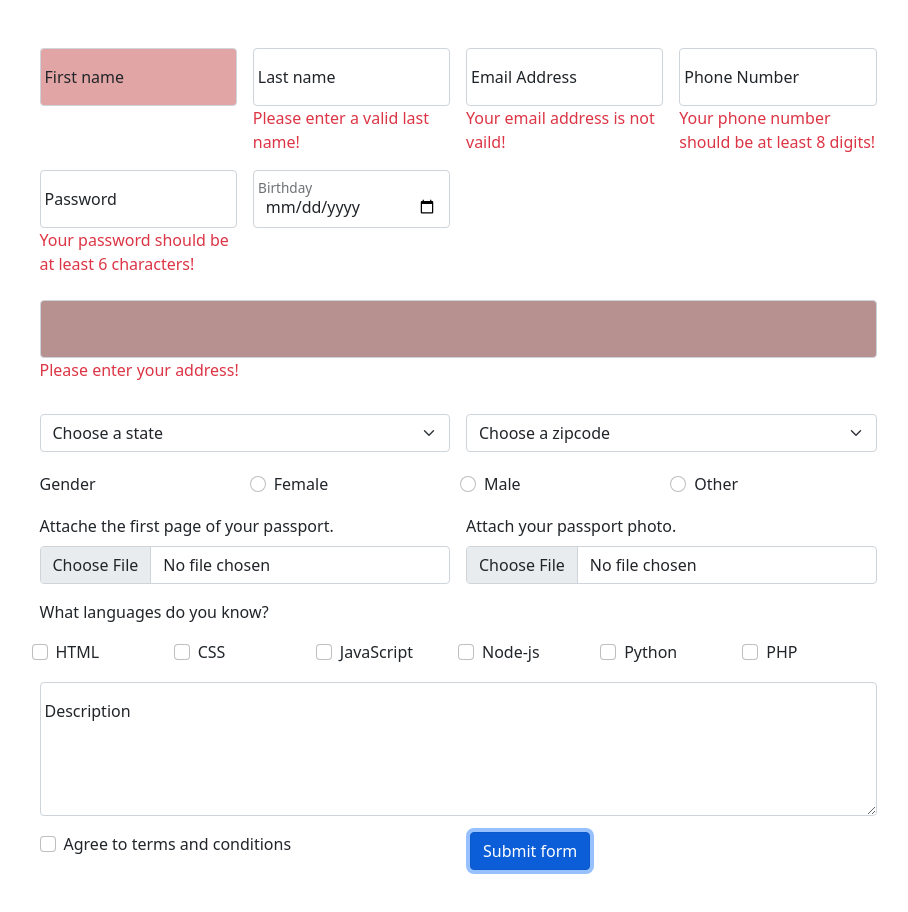
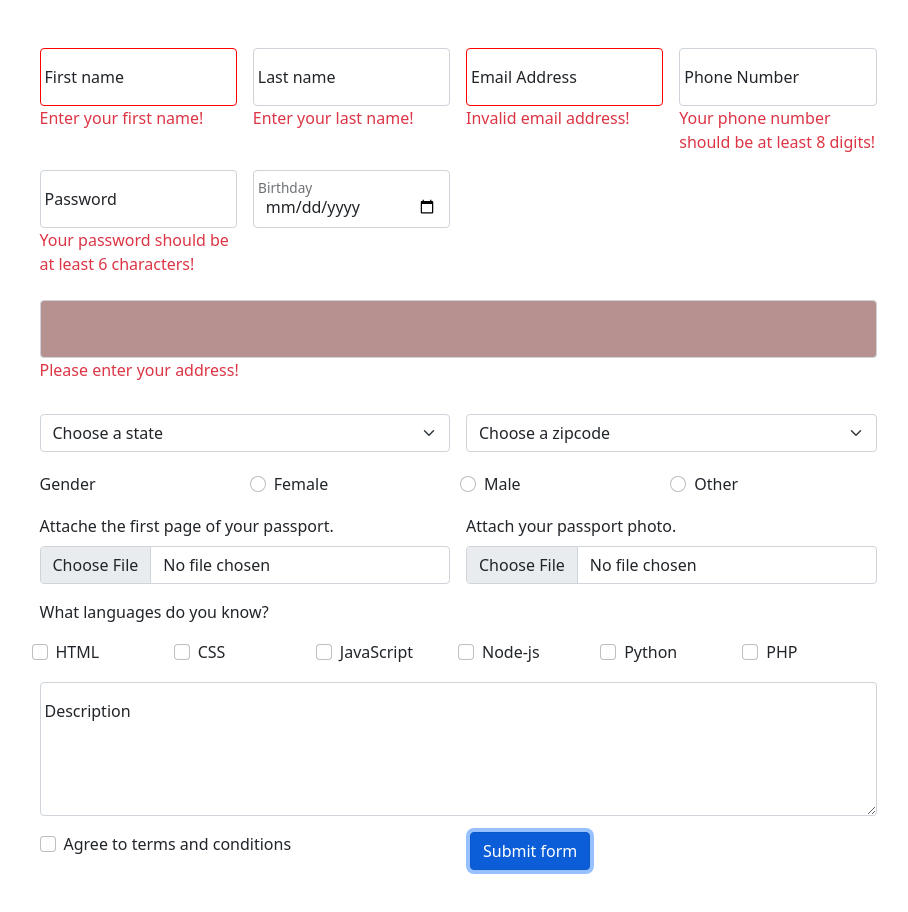
Before and after one commit to Razieh-Abedi/javascript-projects, a plain HTML site: page form/index.html in a window 1280 px wide. Both pictures are taken after a click on the button "Submit form". Shown: the whole page, without its empty margins (182-1090 px from the left). Drawn offline with nearby package versions, Linux system fonts and the light colour scheme.

Commit message:
validated the first half of the form using regex js codes

```diff
--- a/form/index.html
+++ b/form/index.html
@@ -25,8 +25,13 @@
               placeholder="David"
               required
             />
-            <label for="first-name" class="form-label">First name</label>
-            <div class="invalid-feedback">Please enter your first name.</div>
+            <label for="first-name" class="first-name-label form-label"
+              >First name</label
+            >
+            <div class="invalid-first-name text-danger"></div>
+            <!-- <div class="invalid-first-name invalid-feedback">
+              Please enter your first name.
+            </div> -->
           </div>
           <div class="col m-b-3 form-floating">
             <input
@@ -36,9 +41,7 @@
               placeholder="Smith"
               required
             />
-            <label for="last-name" class="first-name-label form-label"
-              >Last name</label
-            >
+            <label for="last-name" class="form-label">Last name</label>
             <!-- <div class="invalid-feedback">Please enter your last name.</div> -->
             <div class="valid-ln text-danger"></div>
           </div>
--- a/form/mycode.js
+++ b/form/mycode.js
@@ -14,11 +14,18 @@
 
 document.querySelector(".submit-btn").addEventListener("click", () => {
   let firstName = document.getElementById("first-name");
-  let firstNameLabelText =
-    document.querySelector(".first-name-label").innerText;
-  if (firstName.value == "") {
-    firstName.style.background = "#e2a5a5";
-    // firstNameLabelText.style.transition = "transform scale(2, 0.5)";
+  let firstNameValue = firstName.value;
+  let firstNameError = document.querySelector(".invalid-first-name");
+  let firstNameLabel = document.querySelector(".first-name-label");
+  let regExFirstName = /^[A-Za-z]+$/;
+  if (firstNameValue == "") {
+    firstName.style.border = "1px solid red";
+    firstNameError.innerText = "Enter your first name!";
+    // firstNameError.style.transform = "scale(1.2)";
+  } else if (!regExFirstName.test(firstNameValue)) {
+    firstName.style.border = "1px solid #3f51db";
+    firstNameLabel.innerText = "You forgot your first name?";
+    firstNameLabel.classList.add("text-danger");
   }
   let passWord = document.getElementById("password");
   if (passWord.value < 6) {
@@ -27,18 +34,28 @@ document.querySelector(".submit-btn").addEventListener("click", () => {
   }
   let lastName = document.getElementById("last-name");
   let lastNameValue = lastName.value;
-  if (lastNameValue.length < 4) {
+  let regExLastName = /^[A-Za-z]+$/;
+  if (lastNameValue == "") {
+    document.querySelector(".valid-ln").innerText = "Enter your last name!";
+  } else if (!regExLastName.test(lastNameValue)) {
     document.querySelector(".valid-ln").innerText =
       "Please enter a valid last name!";
   }
-  let email = document.getElementById("email-address");
-  let emailValue = email.value;
-  let emailTemp = emailValue.slice(emailValue.length - 4);
+  // if (!regExLastName.test(lastNameValue)) {
+  //   document.querySelector(".valid-ln").innerText =
+  //     "Please enter a valid last name!";
+  //   lastName.style.border = "1px solid red";
+  // } else if (lastNameValue == "") {
+  //   document.querySelector(".valid-ln").innerText = "Enter your last name!";
+  // }
+  // let email = document.getElementById("email-address");
+  // let emailValue = email.value;
+  // let emailTemp = emailValue.slice(emailValue.length - 4);
 
-  if (emailTemp !== ".com") {
-    document.querySelector(".valid-email").innerText =
-      "Your email address is not vaild!";
-  }
+  // if (emailTemp !== ".com") {
+  //   document.querySelector(".valid-email").innerText =
+  //     "Your email address is not vaild!";
+  // }
 });
 
 ////////Event handler practice///////
@@ -60,3 +77,28 @@ function validAddress() {
     document.querySelector(".address-label").innerText = "";
   }
 }
+
+/////form validation with regualr expressions//////
+// function validateEmail() {
+//   let email = document.getElementById("email-address");
+//   let emailValue = email.value;
+//   let emailError = document.querySelector(".valid-email");
+//   let regExEmail =
+//     /^(([^<>()[\]\\.,;:\s@"]+(\.[^<>()[\]\\.,;:\s@"]+)*)|(".+"))@((\[[0-9]{1,3}\.[0-9]{1,3}\.[0-9]{1,3}\.[0-9]{1,3}\])|(([a-zA-Z\-0-9]+\.)+[a-zA-Z]{2,}))$/;
+//   if (!regExEmail.test(emailValue)) {
+//     emailError.innerText = "Please enter a vaild email address!";
+//   }
+// }
+// console.log(validateEmail(emailValue, emailError));
+
+document.querySelector(".submit-btn").addEventListener("click", () => {
+  let email = document.getElementById("email-address");
+  let emailValue = email.value;
+  let emailError = document.querySelector(".valid-email");
+  let regExEmail =
+    /^(([^<>()[\]\\.,;:\s@"]+(\.[^<>()[\]\\.,;:\s@"]+)*)|(".+"))@((\[[0-9]{1,3}\.[0-9]{1,3}\.[0-9]{1,3}\.[0-9]{1,3}\])|(([a-zA-Z\-0-9]+\.)+[a-zA-Z]{2,}))$/;
+  if (!regExEmail.test(emailValue)) {
+    emailError.innerText = "Invalid email address!";
+    email.style.border = "1px solid red";
+  }
+});
```
